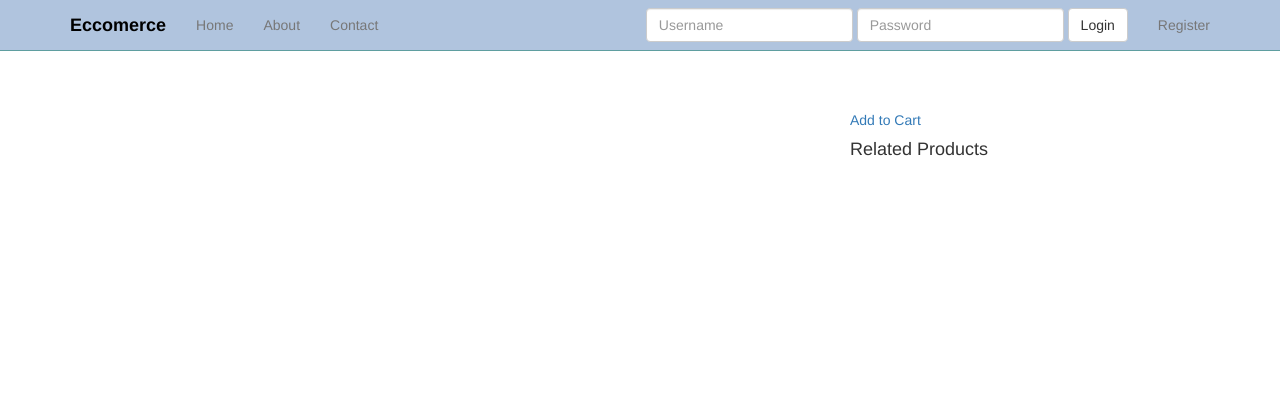
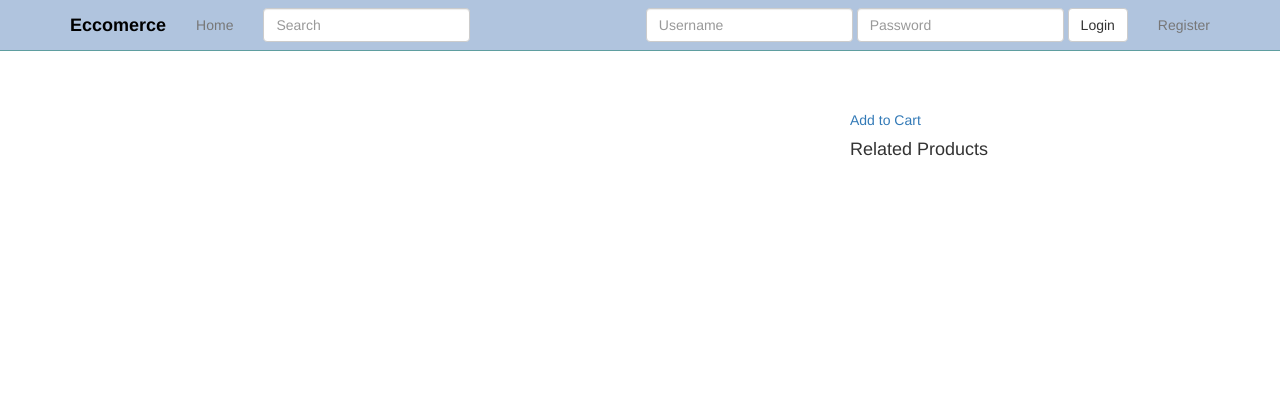
Before and after one commit to KartikShrikantHegde/Django_Ecommerce, a Django app: template src/products/templates/products/product_detail.html in a window 1280 px wide. Shown: the top 420 px of the page. Run offline with Django 3.2, Linux system fonts and the light colour scheme; the template is opened without the code that fills it, so the values that code supplies are empty; some libraries are stand-ins or nearby versions.

Commit message:
Adding the view for search functionality for each product

```diff
--- a/src/templates/navbar.html
+++ b/src/templates/navbar.html
@@ -15,8 +15,18 @@
         <div id="navbar" class="navbar-collapse collapse">
           <ul class="nav navbar-nav">
             <li><a href="{% url 'home' %}">Home</a></li>
-            <li><a href="{% url 'about' %}">About</a></li>
-            <li><a href="{% url 'contact' %}">Contact</a></li>
+{#            <li><a href="{% url 'about' %}">About</a></li>#}
+{#            <li><a href="{% url 'contact' %}">Contact</a></li>#}
+
+{#              Search Functionality:#}
+
+              <form class="navbar-form navbar-left" method="get" role="search" action='{% url "products" %}'>
+        <div class="form-group">
+          <input type="text" class="form-control" placeholder="Search" name="q">
+        </div>
+{#        <button type="submit" class="btn btn-default">Submit</button>#}
+      </form>
+
             <!-- <li class="dropdown">
               <a href="#" class="dropdown-toggle" data-toggle="dropdown" role="button" aria-expanded="false">Dropdown <span class="caret"></span></a>
               <ul class="dropdown-menu" role="menu">
```
